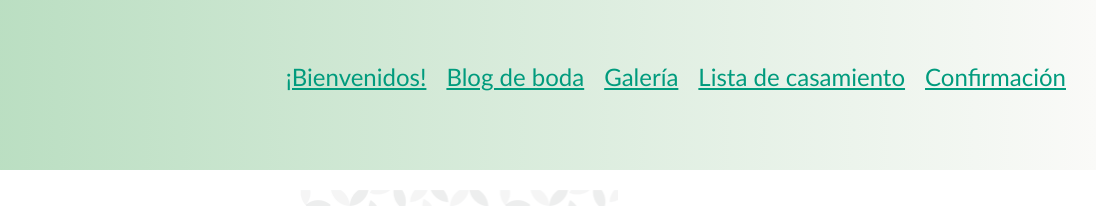
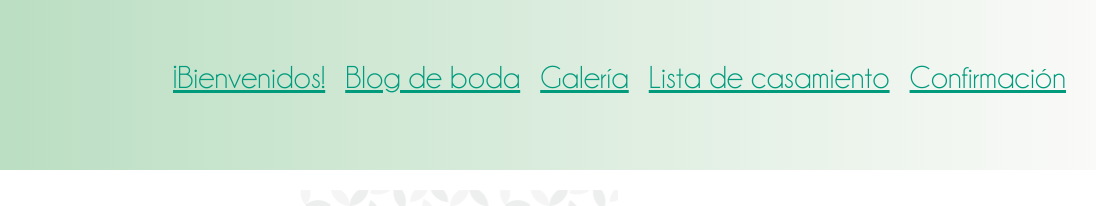
Before and after one commit to nstolfa/BodaNYP, a plain HTML site: page index.html in a window 1280 px wide. Shown: the top 206 px of the page, 184-1280 px from the left. Drawn offline with nearby package versions, Linux system fonts and the light colour scheme.

Commit message:
fuente nueva arreglada

```diff
--- a/scss/components/_header.scss
+++ b/scss/components/_header.scss
@@ -14,7 +14,7 @@ header {
     nav {
         ul {
             list-style: none;
-            font-family:'Gill Sans', 'Gill Sans MT', Calibri, 'Trebuchet MS', sans-serif;
+            font-family: "champagne";
             display: flex;
             justify-content: center;
             align-items: center;
--- a/scss/utilities/_globals.scss
+++ b/scss/utilities/_globals.scss
@@ -12,8 +12,8 @@
     src: url(./../assets/fonts/midnight.ttf);
 }
 @font-face {
-    font-family: "caviar";
-    src: url(./../assets/fonts/CaviarDreams.ttf)
+    font-family: "champagne";
+    src: url(./../assets/fonts/champagne.ttf)
 }
 @font-face {
     font-family: "qas";
--- a/scss/utilities/_media-queries.scss
+++ b/scss/utilities/_media-queries.scss
@@ -87,7 +87,7 @@
                 ul {
                     li {
                         a {
-                            font-size: x-large;
+                            font-size: xx-large;
                         }
                     }
                 }
```
Also changed, not shown: assets/fonts/CaviarDreams.ttf (deleted), assets/fonts/champagne.ttf (added), css/main.css, 1 other file.
